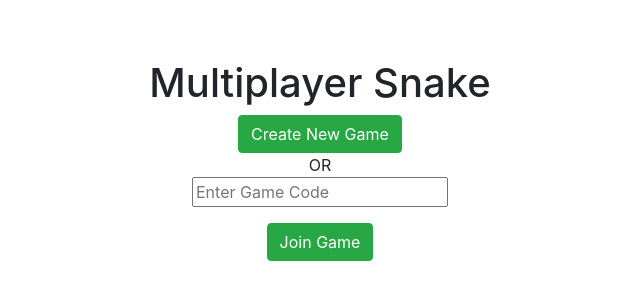
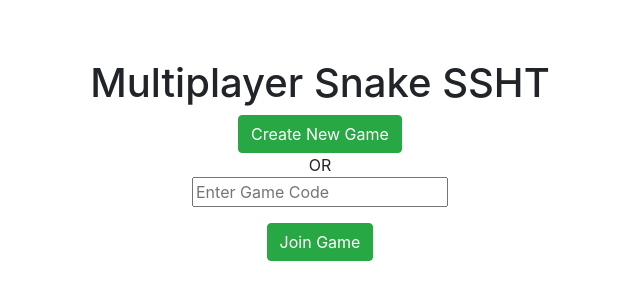
Before and after one commit to HungryTurtleCode/multiplayerSnake, a plain HTML site: page frontend/index.html in a window 1280 px wide. Shown: the part 240-540 px from the top of the page, without its empty margins (320-960 px from the left). Drawn offline with nearby package versions, Linux system fonts and the light colour scheme; no server answers.

Commit message:
Update index.html

```diff
--- a/frontend/index.html
+++ b/frontend/index.html
@@ -17,7 +17,7 @@
 
       <div id="initialScreen" class="h-100">
         <div class="d-flex flex-column align-items-center justify-content-center h-100">
-            <h1>Multiplayer Snake</h1>
+            <h1>Multiplayer Snake SSHT</h1>
             <button
               type="submit"
               class="btn btn-success"
```
